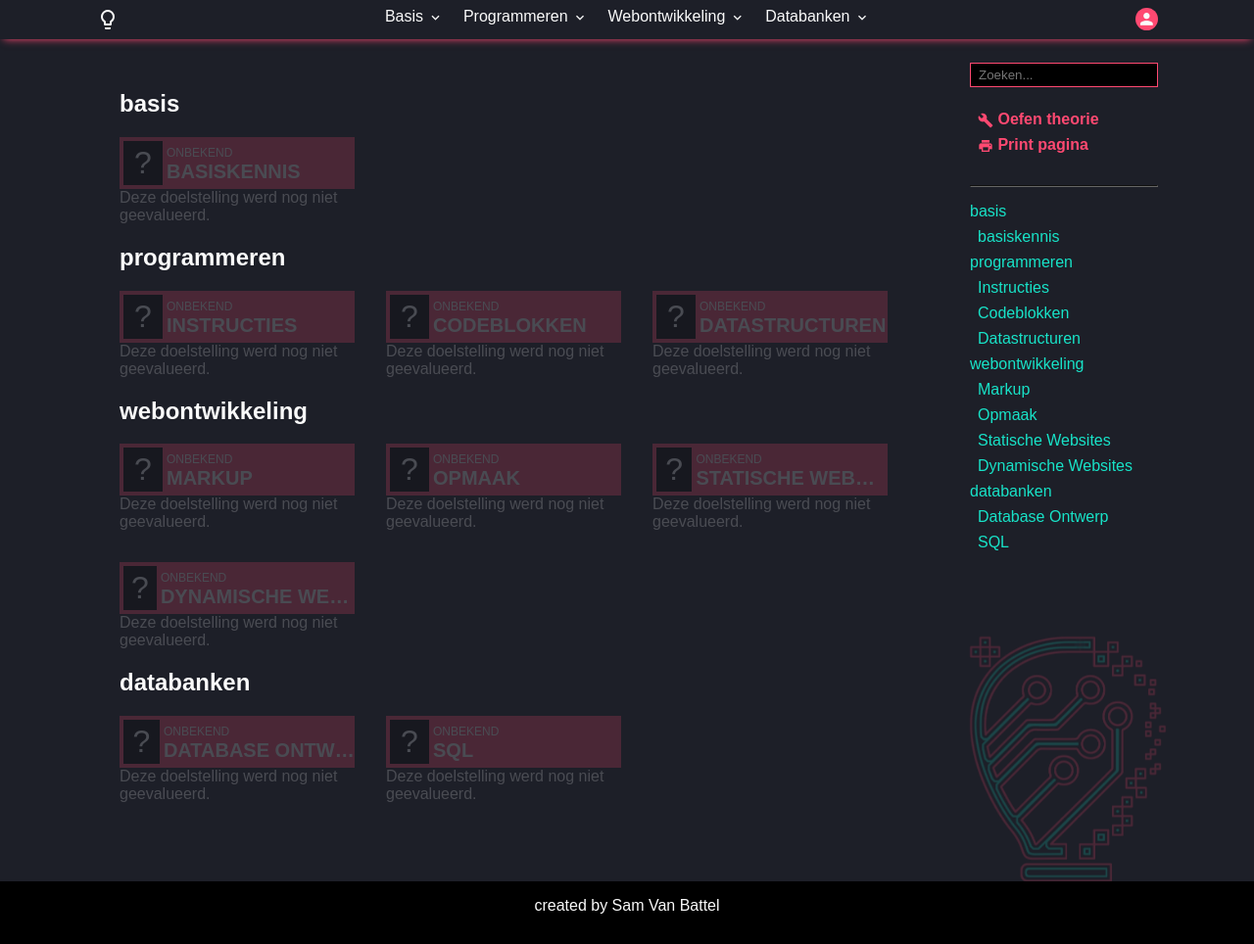
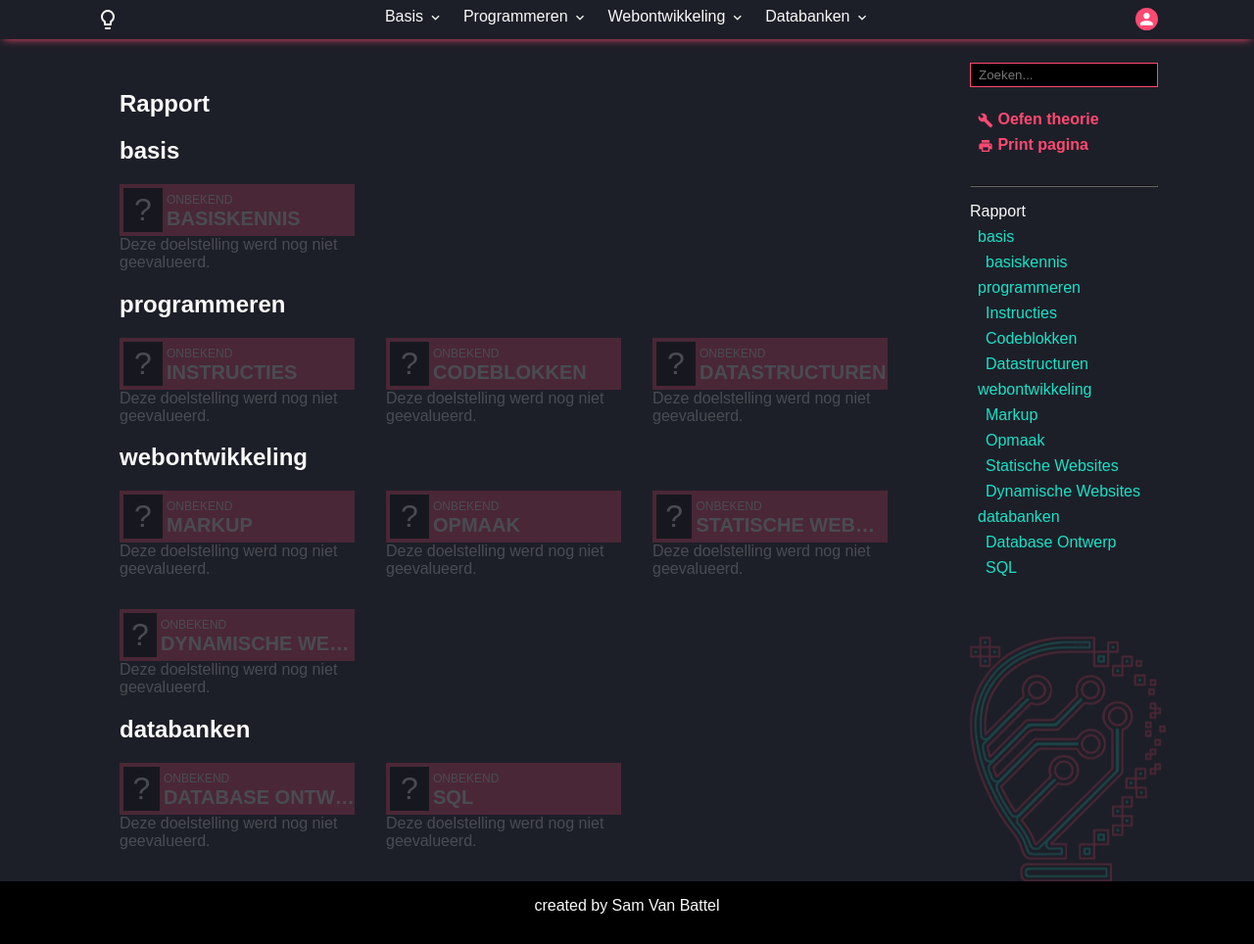
Before and after one commit to T-INFORMATICA/t-informatica.github.io, a Jekyll site: the page built from lms-reportcard.html, in a window 1280 px wide and 964 px high. Shown: the whole window at 98% size. Built offline with Jekyll 4.4.1, drawn with Linux system fonts in a browser that asks for light colours; comment, search, counter and statistics services are not loaded.

Commit message:
update
general small fixes

```diff
--- a/_includes/reportcard-subject-v2.html
+++ b/_includes/reportcard-subject-v2.html
@@ -5,7 +5,7 @@
         </div>
         <div class="subject">
             <span class="subtitle">Onbekend</span>
-            <h2 class="title" id="title-{{include.id}}">{{include.subject}}</h2>
+            <h3 class="title" id="title-{{include.id}}">{{include.subject}}</h3>
         </div>
     </div>
     <div class="comments">
--- a/lms-evaluations.html
+++ b/lms-evaluations.html
@@ -2,4 +2,4 @@
 layout: lms
 ---
 
-<h1>test</h1>
+<h1>Tijdslijn</h1>
--- a/lms-reportcard.html
+++ b/lms-reportcard.html
@@ -2,8 +2,10 @@
 layout: lms
 ---
 
+<h1>Rapport</h1>
+
 {%- for coursedata in site.data.courses %}
-    <h1 id="course-{{courseid}}">{{coursedata.name}}</h1>
+    <h2 id="course-{{courseid}}">{{coursedata.name}}</h2>
     {% assign courseid=coursedata.name | remove: " " | downcase %}
     <div class="courseResults" id="{{courseid}}">
     {% for subjectdata in coursedata.subjects %}
```
